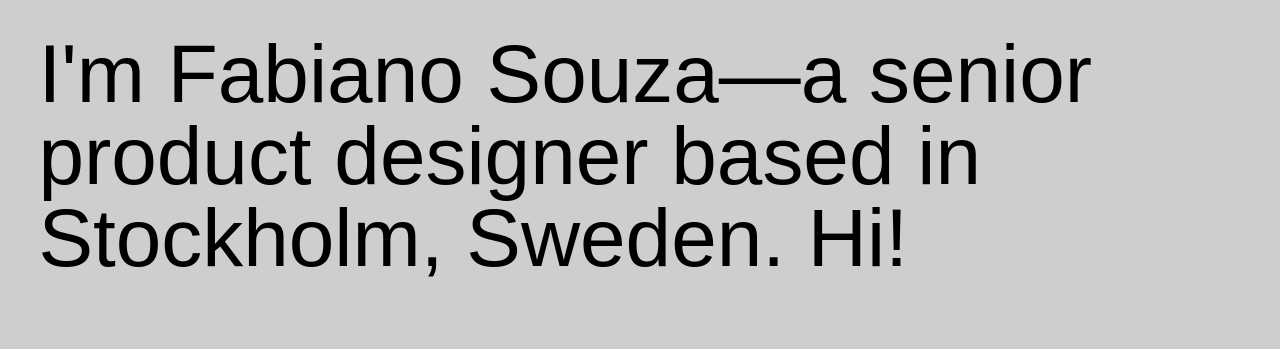
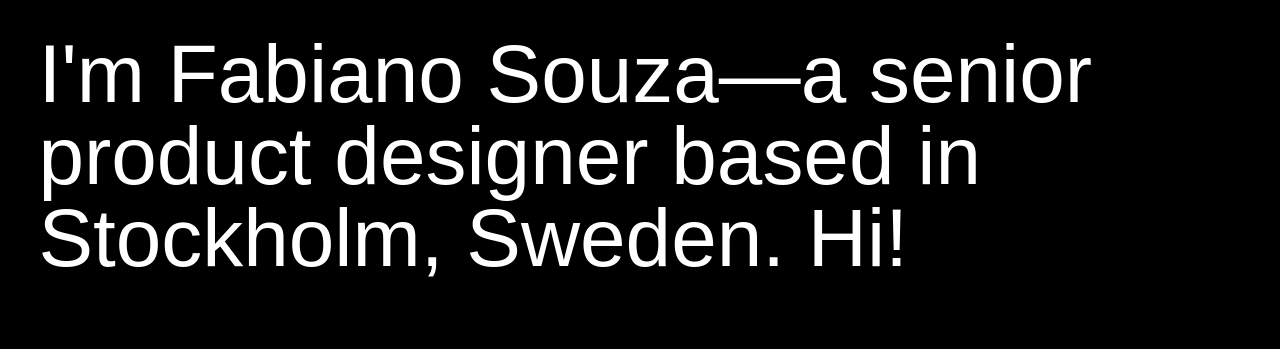
Before and after one commit to fbnsz/fbnsz.github.io, a plain HTML site: page index.html in a window 1280 px wide. Shown: the top 349 px of the page. Drawn offline with Linux system fonts and the light colour scheme.

Commit message:
Update index.html

```diff
--- a/index.html
+++ b/index.html
@@ -16,8 +16,8 @@
   }
 
   body {
-    background: #cecece;
-    color: #000000;
+    background: #000000;
+    color: #ffffff;
     width: 100%;
   }
 
```
